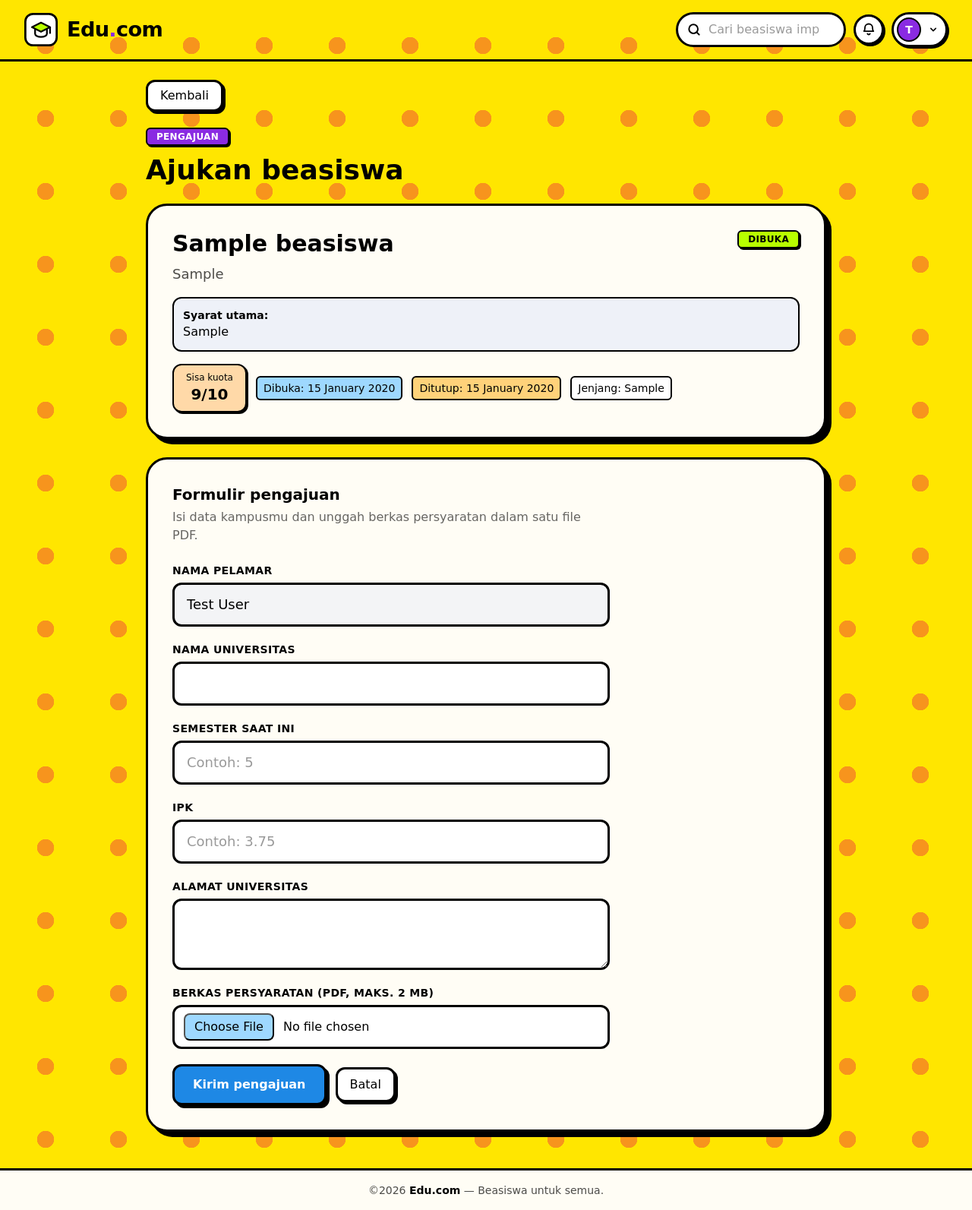
After one commit to vallen-ctrl/TR-AST-PW, a Laravel app: page /beasiswa/1/apply in a window 1280 px wide. The commit adds this page. Shown: the whole page at 76% size. Run offline with Laravel 12, Linux system fonts and the light colour scheme; a user stored in the database is signed in; data comes from the database, SQL or seed files in the repository; tables that the repository leaves empty hold one stand-in row (values such as "Sample post"); style sheets or scripts are compiled from the project's sources; some web fonts are replaced.

Commit message:
revisiapply

```diff
--- /dev/null
+++ b/app/Http/Controllers/PengajuanController.php
@@ -0,0 +1,98 @@
+<?php
+
+namespace App\Http\Controllers;
+
+use Carbon\Carbon;
+use Illuminate\Http\RedirectResponse;
+use Illuminate\Http\Request;
+use Illuminate\Support\Facades\DB;
+use Illuminate\Support\Facades\Storage;
+use Illuminate\View\View;
+
+class PengajuanController extends Controller
+{
+    /**
+     * Tampilkan form pengajuan untuk satu beasiswa.
+     */
+    public function create(int $id): View
+    {
+        $beasiswa = DB::table('beasiswa')->where('id', $id)->first();
+        abort_if(! $beasiswa, 404);
+
+        return view('apply', compact('beasiswa'));
+    }
+
+    /**
+     * Simpan pengajuan beasiswa milik user yang sedang login.
+     */
+    public function store(Request $request, int $id): RedirectResponse
+    {
+        $beasiswa = DB::table('beasiswa')->where('id', $id)->first();
+        abort_if(! $beasiswa, 404);
+
+        $data = $request->validate([
+            'NamaUniversitas' => ['required', 'string', 'max:255'],
+            'Semester'        => ['required', 'integer', 'between:1,14'],
+            'IPK'             => ['required', 'numeric', 'between:0,4'],
+            'AlamatUniv'      => ['required', 'string'],
+            'document'        => ['required', 'file', 'mimes:pdf', 'max:2048'],
+        ]);
+
+        // Validasi aturan bisnis
+        if ($beasiswa->status !== 'dibuka') {
+            return $this->tolak('Pendaftaran beasiswa ini sudah ditutup.');
+        }
+
+        if (Carbon::parse($beasiswa->Dibuka)->isFuture()) {
+            return $this->tolak('Pendaftaran beasiswa ini belum dibuka.');
+        }
+
+        if (Carbon::parse($beasiswa->Ditutup)->isPast()) {
+            return $this->tolak('Batas waktu pendaftaran sudah lewat.');
+        }
+
+        if ($beasiswa->SudahMasuk >= $beasiswa->JumlahKursi) {
+            return $this->tolak('Kuota beasiswa ini sudah penuh.');
+        }
+
+        $sudahMengajukan = DB::table('memiliki')
+            ->where('id_user', auth()->id())
+            ->where('id_beasiswa', $beasiswa->id)
+            ->exists();
+
+        if ($sudahMengajukan) {
+            return $this->tolak('Kamu sudah mengajukan beasiswa ini.');
+        }
+
+        // Simpan file ke storage/app/public/berkas-pengajuan
+        $file = $request->file('document');
+        $path = $file->store('berkas-pengajuan', 'public');
+
+        try {
+            // TanggalDaftar dan StatusDiterima ('menunggu') diisi otomatis oleh default kolom
+            DB::table('memiliki')->insert([
+                'id_user'         => auth()->id(),
+                'id_beasiswa'     => $beasiswa->id,
+                'NamaUniversitas' => $data['NamaUniversitas'],
+                'Semester'        => $data['Semester'],
+                'ipk'             => $data['IPK'],
+                'AlamatUniv'      => $data['AlamatUniv'],
+                'UploadFilePath'  => $path,
+                'NamaFile'        => $file->getClientOriginalName(),
+            ]);
+        } catch (\Throwable $e) {
+            // Insert gagal: hapus file yang sudah terlanjur diunggah
+            Storage::disk('public')->delete($path);
+            throw $e;
+        }
+
+        return redirect()
+            ->route('dashboard')
+            ->with('status', 'Pengajuan beasiswa berhasil dikirim.');
+    }
+
+    private function tolak(string $pesan): RedirectResponse
+    {
+        return back()->withErrors(['beasiswa' => $pesan])->withInput();
+    }
+}
--- a/resources/views/apply.blade.php
+++ b/resources/views/apply.blade.php
@@ -1,52 +1,67 @@
-@extends('layouts.app')
-
-@section('content')
-<link href="https://fonts.googleapis.com/css2?family=Patrick+Hand&display=swap" rel="stylesheet">
-
-<div class="min-h-screen bg-[#FFE600] px-4 py-10" style="font-family: 'Patrick Hand', cursive;">
-    <div class="mx-auto max-w-3xl">
-
-        <a href="{{ route('scholarships.index') }}"
-           class="mb-4 inline-block rounded-xl border-2 border-black bg-white px-4 py-1 text-sm shadow-[3px_3px_0_0_#000] hover:bg-[#B8FF00] focus:outline-none focus-visible:ring-4 focus-visible:ring-black">
-            Kembali ke daftar beasiswa
+<x-app-layout>
+    <div class="mx-auto max-w-4xl">
+        <a href="{{ route('dashboard') }}"
+           class="mb-5 inline-block rounded-xl border-[3px] border-black bg-white px-4 py-1.5 font-hand text-base shadow-[3px_3px_0_0_#000] transition hover:-translate-y-0.5 hover:bg-[#B8FF00] focus:outline-none focus-visible:ring-4 focus-visible:ring-black/30">
+            Kembali
         </a>
 
-        {{-- Ringkasan beasiswa --}}
-        <section class="mb-6 rounded-3xl border-2 border-black bg-[#FFFDF5] p-6 shadow-[6px_6px_0_0_#000]">
-            <h1 class="text-3xl leading-tight">{{ $scholarship->name }}</h1>
-            <p class="mt-1 text-gray-700">{{ $scholarship->institution }}</p>
-
-            <div class="mt-4 rounded-xl border-2 border-black bg-[#EEF1F8] p-3 text-sm">
-                <p class="font-bold">Syarat utama:</p>
-                <p>{{ $scholarship->requirements }}</p>
+        <div class="mb-6">
+            <span class="neo-badge bg-[#8A2BE2] text-white">Pengajuan</span>
+            <h1 class="mt-3 font-display text-3xl font-extrabold leading-tight sm:text-4xl">Ajukan beasiswa</h1>
         </div>
 
-            <div class="mt-4 flex flex-wrap items-center gap-3 text-sm">
-                <div class="rounded-xl border-2 border-black bg-[#FFD9A8] px-4 py-2 text-center">
-                    <span class="block text-xs">Sisa kuota</span>
-                    <span class="text-xl">{{ $scholarship->remaining_quota }}/{{ $scholarship->quota }}</span>
+        <div class="space-y-6">
+
+            {{-- Ringkasan beasiswa --}}
+            <section class="neo-card p-5 sm:p-8">
+                <div class="flex flex-wrap items-start justify-between gap-3">
+                    <h2 class="font-display text-2xl font-extrabold leading-tight sm:text-3xl">{{ $beasiswa->Nama }}</h2>
+                    <span class="neo-badge {{ $beasiswa->status === 'dibuka' ? 'bg-[#B8FF00]' : 'bg-[#FF8A80]' }} text-black">
+                        {{ ucfirst($beasiswa->status) }}
+                    </span>
                 </div>
-                <span class="rounded-md border-2 border-black bg-[#9ED8FF] px-2 py-1">
-                    Dibuka: {{ $scholarship->open_date->translatedFormat('d F Y') }}
+
+                <p class="mt-2 font-hand text-lg text-black/70">{{ $beasiswa->Deskripsi }}</p>
+
+                <div class="mt-4 rounded-xl border-2 border-black bg-[#EEF1F8] p-3">
+                    <p class="font-display text-sm font-extrabold">Syarat utama:</p>
+                    <p class="font-hand text-base">{{ $beasiswa->SyaratUtama }}</p>
+                </div>
+
+                <div class="mt-4 flex flex-wrap items-center gap-3">
+                    <div class="rounded-xl border-2 border-black bg-[#FFD9A8] px-4 py-2 text-center shadow-[2px_2px_0_0_#000]">
+                        <span class="block font-hand text-xs">Sisa kuota</span>
+                        <span class="font-display text-xl font-extrabold">{{ $beasiswa->JumlahKursi - $beasiswa->SudahMasuk }}/{{ $beasiswa->JumlahKursi }}</span>
+                    </div>
+                    <span class="rounded-md border-2 border-black bg-[#9ED8FF] px-2 py-1 font-hand text-sm">
+                        Dibuka: {{ \Carbon\Carbon::parse($beasiswa->Dibuka)->translatedFormat('d F Y') }}
                     </span>
-                <span class="rounded-md border-2 border-black bg-[#FFD27A] px-2 py-1">
-                    Ditutup: {{ $scholarship->close_date->translatedFormat('d F Y') }}
+                    <span class="rounded-md border-2 border-black bg-[#FFD27A] px-2 py-1 font-hand text-sm">
+                        Ditutup: {{ \Carbon\Carbon::parse($beasiswa->Ditutup)->translatedFormat('d F Y') }}
+                    </span>
+                    <span class="rounded-md border-2 border-black bg-white px-2 py-1 font-hand text-sm">
+                        Jenjang: {{ $beasiswa->Jenjang }}
                     </span>
                 </div>
             </section>
 
             {{-- Form --}}
+            <section class="neo-card p-5 sm:p-8">
+                <div class="max-w-xl">
+                    <header>
+                        <h2 class="font-display text-xl font-extrabold text-black">Formulir pengajuan</h2>
+                        <p class="mt-1 font-hand text-base text-black/60">Isi data kampusmu dan unggah berkas persyaratan dalam satu file PDF.</p>
+                    </header>
+
                     <form method="POST"
-              action="{{ route('applications.store', $scholarship) }}"
+                          action="{{ route('applications.store', $beasiswa->id) }}"
                           enctype="multipart/form-data"
-              class="rounded-3xl border-2 border-black bg-[#FFFDF5] p-6 shadow-[6px_6px_0_0_#000]">
+                          class="mt-6 space-y-5">
                         @csrf
 
-            <h2 class="mb-4 text-2xl">Formulir pengajuan</h2>
-
                         @if ($errors->any())
-                <div class="mb-5 rounded-xl border-2 border-black bg-[#FF8A80] p-3 text-sm" role="alert">
-                    <p class="font-bold">Pengajuan belum bisa dikirim:</p>
+                            <div class="rounded-xl border-2 border-black bg-[#FF8A80] p-3 font-hand text-base" role="alert">
+                                <p class="font-display text-sm font-extrabold">Pengajuan belum bisa dikirim:</p>
                                 <ul class="list-disc pl-5">
                                     @foreach ($errors->all() as $error)
                                         <li>{{ $error }}</li>
@@ -55,47 +70,53 @@
                             </div>
                         @endif
 
-            <div class="mb-5">
-                <label for="name" class="mb-1 block">Nama pelamar</label>
-                <input id="name" type="text" value="{{ auth()->user()->name }}" readonly
-                       class="w-full rounded-xl border-2 border-black bg-gray-100 px-3 py-2">
+                        <div>
+                            <x-input-label for="pelamar" value="Nama pelamar" />
+                            <x-text-input id="pelamar" type="text" class="mt-1 block w-full bg-gray-100" :value="auth()->user()->name" readonly />
                         </div>
 
-            <div class="mb-5 grid gap-5 sm:grid-cols-2">
                         <div>
-                    <label for="semester" class="mb-1 block">Semester saat ini</label>
-                    <input id="semester" name="semester" type="number" min="1" max="14" required
-                           value="{{ old('semester') }}"
-                           class="w-full rounded-xl border-2 border-black bg-[#B8FF00] px-3 py-2 focus:outline-none focus-visible:ring-4 focus-visible:ring-black">
-                    <p class="mt-1 text-xs text-gray-600">Minimal semester {{ $scholarship->min_semester }}</p>
-                </div>
-                <div>
-                    <label for="ipk" class="mb-1 block">IPK</label>
-                    <input id="ipk" name="ipk" type="number" step="0.01" min="0" max="4" required
-                           value="{{ old('ipk') }}"
-                           class="w-full rounded-xl border-2 border-black bg-[#B8FF00] px-3 py-2 focus:outline-none focus-visible:ring-4 focus-visible:ring-black">
-                    <p class="mt-1 text-xs text-gray-600">Minimal IPK {{ number_format($scholarship->min_ipk, 2) }}</p>
-                </div>
+                            <x-input-label for="NamaUniversitas" value="Nama universitas" />
+                            <x-text-input id="NamaUniversitas" name="NamaUniversitas" type="text" maxlength="255" class="mt-1 block w-full" :value="old('NamaUniversitas')" required />
+                            <x-input-error class="mt-2" :messages="$errors->get('NamaUniversitas')" />
                         </div>
 
-            <div class="mb-6">
-                <label for="document" class="mb-1 block">Berkas persyaratan (PDF, maks. 2 MB)</label>
-                <input id="document" name="document" type="file" accept="application/pdf" required
-                       class="w-full rounded-xl border-2 border-black bg-white px-3 py-2 file:mr-3 file:rounded-lg file:border-2 file:border-black file:bg-[#9ED8FF] file:px-3 file:py-1 focus:outline-none focus-visible:ring-4 focus-visible:ring-black">
-                <p class="mt-1 text-xs text-gray-600">Gabungkan transkrip nilai resmi dan dokumen pendukung dalam satu file PDF.</p>
+                        <div>
+                            <x-input-label for="Semester" value="Semester saat ini" />
+                            <x-text-input id="Semester" name="Semester" type="number" min="1" max="14" placeholder="Contoh: 5" class="mt-1 block w-full" :value="old('Semester')" required />
+                            <x-input-error class="mt-2" :messages="$errors->get('Semester')" />
                         </div>
 
-            <div class="flex flex-wrap gap-3">
-                <button type="submit"
-                        class="rounded-xl border-2 border-black bg-[#1E88E5] px-6 py-2 text-white shadow-[4px_4px_0_0_#000] hover:translate-x-[2px] hover:translate-y-[2px] hover:shadow-[2px_2px_0_0_#000] focus:outline-none focus-visible:ring-4 focus-visible:ring-black">
-                    Kirim pengajuan
-                </button>
-                <a href="{{ route('scholarships.index') }}"
-                   class="rounded-xl border-2 border-black bg-white px-6 py-2 shadow-[4px_4px_0_0_#000] hover:bg-gray-100 focus:outline-none focus-visible:ring-4 focus-visible:ring-black">
+                        <div>
+                            <x-input-label for="IPK" value="IPK" />
+                            <x-text-input id="IPK" name="IPK" type="number" step="0.01" min="0" max="4" placeholder="Contoh: 3.75" class="mt-1 block w-full" :value="old('IPK')" required />
+                            <x-input-error class="mt-2" :messages="$errors->get('IPK')" />
+                        </div>
+
+                        <div>
+                            <x-input-label for="AlamatUniv" value="Alamat universitas" />
+                            <textarea id="AlamatUniv" name="AlamatUniv" rows="3" required
+                                      class="mt-1 block w-full rounded-xl border-[3px] border-black bg-white px-3 py-2 font-hand text-base focus:outline-none focus:ring-4 focus:ring-[#8A2BE2]/30">{{ old('AlamatUniv') }}</textarea>
+                            <x-input-error class="mt-2" :messages="$errors->get('AlamatUniv')" />
+                        </div>
+
+                        <div>
+                            <x-input-label for="document" value="Berkas persyaratan (PDF, maks. 2 MB)" />
+                            <input id="document" name="document" type="file" accept="application/pdf" required
+                                   class="mt-1 block w-full rounded-xl border-[3px] border-black bg-white px-3 py-2 font-hand text-base file:mr-3 file:rounded-lg file:border-2 file:border-black file:bg-[#9ED8FF] file:px-3 file:py-1 file:font-hand focus:outline-none focus:ring-4 focus:ring-[#8A2BE2]/30">
+                            <x-input-error class="mt-2" :messages="$errors->get('document')" />
+                        </div>
+
+                        <div class="flex flex-wrap items-center gap-3">
+                            <x-primary-button>Kirim pengajuan</x-primary-button>
+                            <a href="{{ route('dashboard') }}"
+                               class="rounded-xl border-[3px] border-black bg-white px-4 py-2 font-hand text-base shadow-[3px_3px_0_0_#000] transition hover:-translate-y-0.5 hover:bg-[#B8FF00] focus:outline-none focus-visible:ring-4 focus-visible:ring-black/30">
                                 Batal
                             </a>
                         </div>
                     </form>
                 </div>
+            </section>
         </div>
-@endsection
+    </div>
+</x-app-layout>
--- a/routes/web.php
+++ b/routes/web.php
@@ -1,5 +1,6 @@
 <?php
 
+use App\Http\Controllers\PengajuanController;
 use App\Http\Controllers\ProfileController;
 use Illuminate\Support\Facades\Route;
 
@@ -15,6 +16,14 @@ Route::middleware('auth')->group(function () {
     Route::get('/profile', [ProfileController::class, 'edit'])->name('profile.edit');
     Route::patch('/profile', [ProfileController::class, 'update'])->name('profile.update');
     Route::delete('/profile', [ProfileController::class, 'destroy'])->name('profile.destroy');
+
+    // Pengajuan beasiswa
+    Route::get('/beasiswa/{id}/apply', [PengajuanController::class, 'create'])
+        ->whereNumber('id')
+        ->name('applications.create');
+    Route::post('/beasiswa/{id}/apply', [PengajuanController::class, 'store'])
+        ->whereNumber('id')
+        ->name('applications.store');
 });
 
 require __DIR__.'/auth.php';
```
Lines whose indentation alone changed are shown as unchanged.
